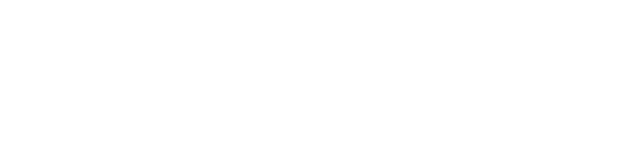
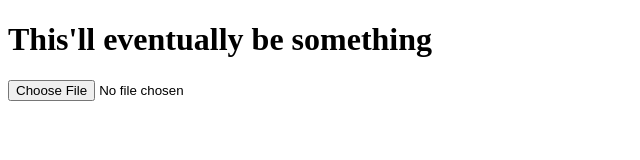
Before and after one commit to spencercouture/spencercouture.github.io, a plain HTML site: page index.html in a window 1280 px wide. Shown: the whole page, without its empty margins (0-640 px from the left). Drawn offline with Linux system fonts and the light colour scheme.

Commit message:
added file upload

```diff
--- a/index.html
+++ b/index.html
@@ -3,8 +3,11 @@
   <head>
     <meta charset="UTF-8">
     <title>something</title>
+    <script>
+    </script>
   </head>
   <body>
-
+      <h1>This'll eventually be something</h1>
+      <input id="image-file" type="file" />
   </body>
 </html>
```
